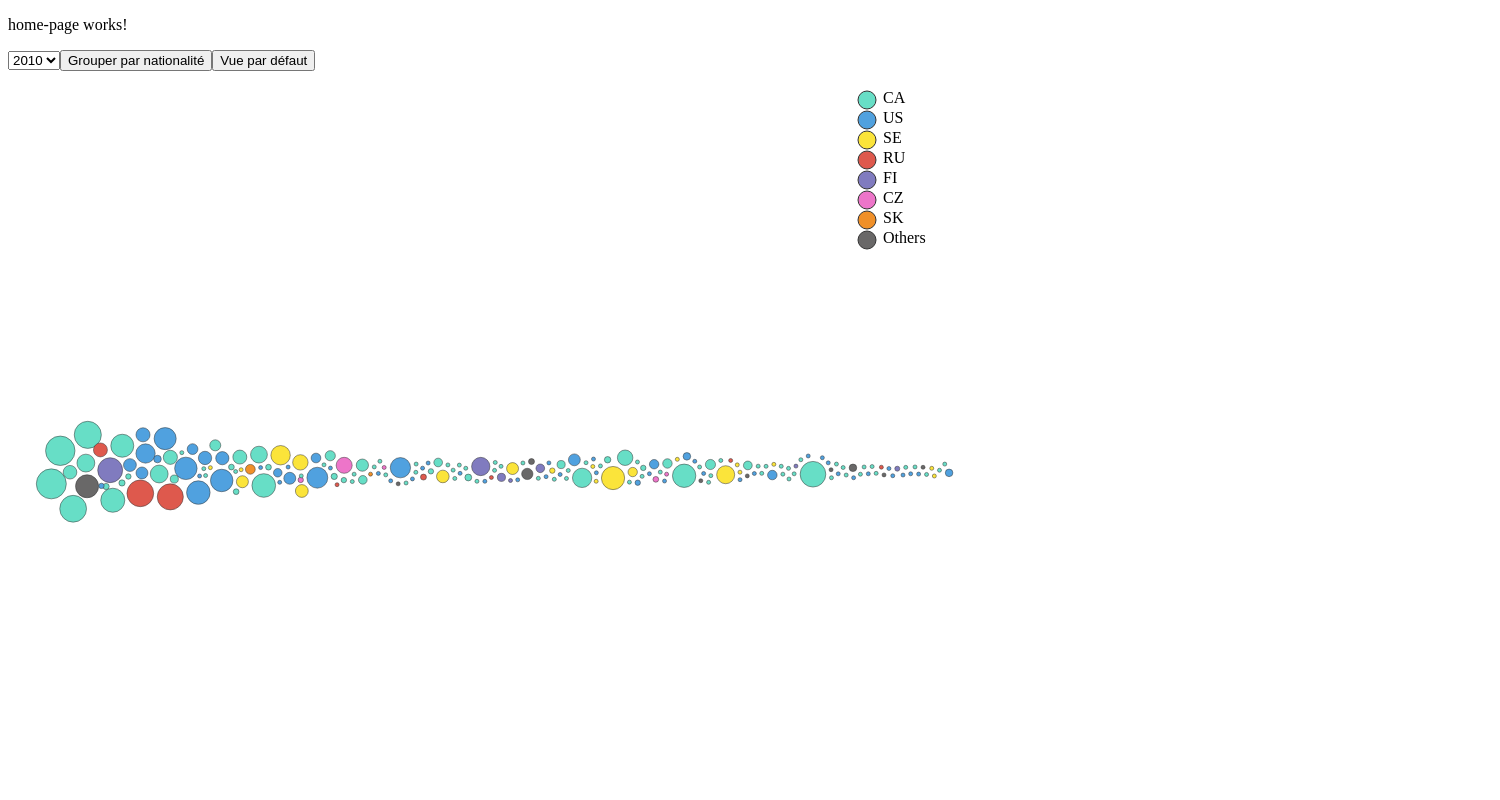
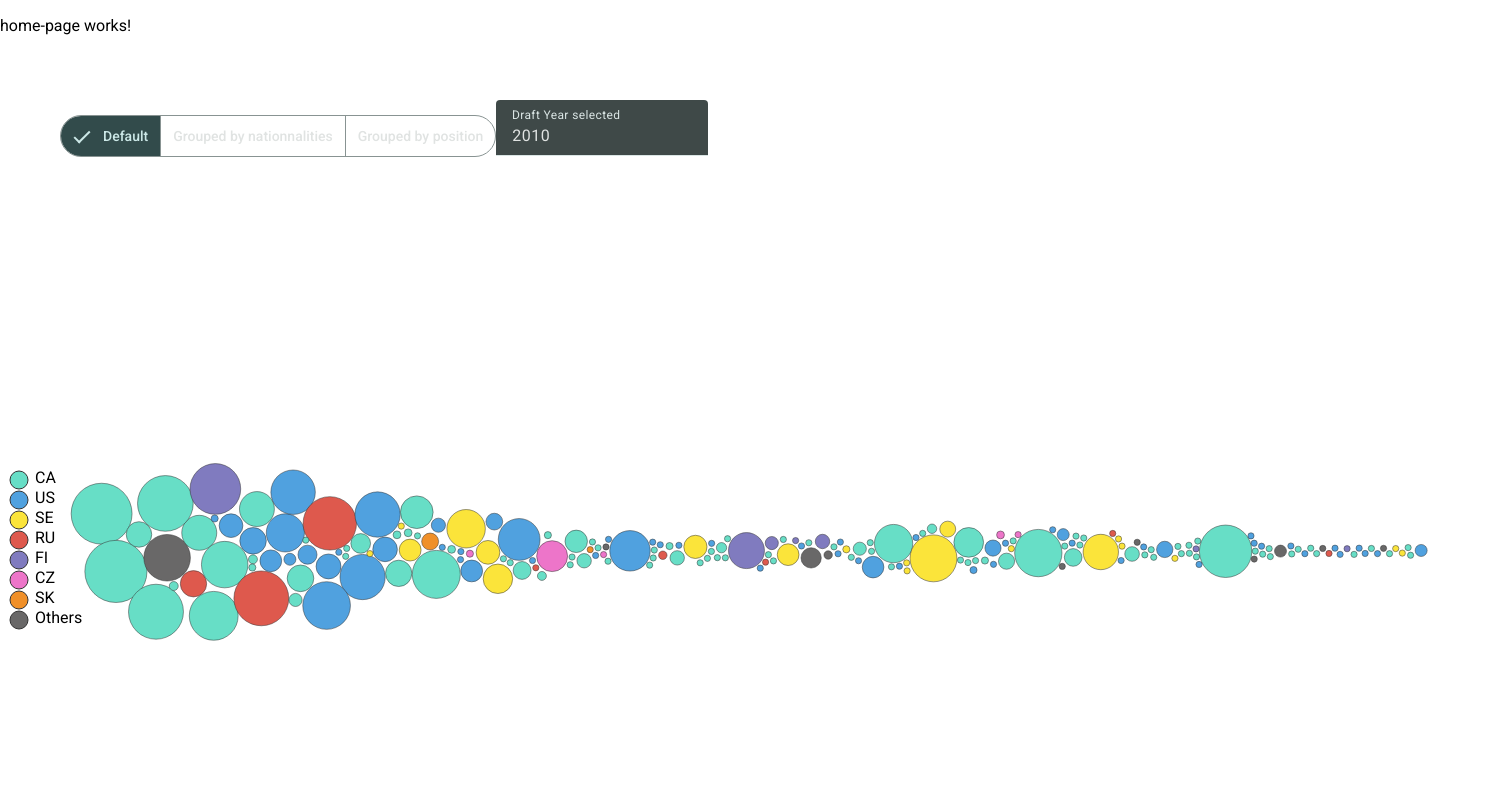
Before and after one commit to MaxenceSigouin/INF8808-Projet, an Angular app in the folder projet-dataviz/: page / in a window 1280 px wide. Shown: the top 800 px of the page, 1500 px wide, since content can reach past the window. Built offline with nearby package versions, Linux system fonts and the light colour scheme.

Commit message:
feat: add beeswarm chart selector

```diff
--- a/projet-dataviz/src/app/components/beeswarm-chart/beeswarm-chart/beeswarm-chart.component.css
+++ b/projet-dataviz/src/app/components/beeswarm-chart/beeswarm-chart/beeswarm-chart.component.css
@@ -0,0 +1,11 @@
+#beeswarm-container{
+
+}
+#beaswarm-chart-topbar{
+    position: absolute;
+    top: 100px;
+    left: 60px;
+    display: flex;
+    flex-direction: row;
+    align-items: baseline;
+}
--- a/projet-dataviz/src/app/components/beeswarm-chart/beeswarm-chart/beeswarm-chart.component.html
+++ b/projet-dataviz/src/app/components/beeswarm-chart/beeswarm-chart/beeswarm-chart.component.html
@@ -1,4 +1,30 @@
-<body>
-  <!-- <button (click)="groupByNationality()">Grouper par nationalité</button>
-  <button (click)="groupByDefault()">Vue par défaut</button> -->
-</body>
+<div id="beeswarm-container">
+  <div id="beaswarm-chart-topbar">
+    <mat-button-toggle-group
+      id="view-toggle"
+      [(ngModel)]="viewSelected"
+      (ngModelChange)="transitionView()"
+      name="viewToggle"
+      aria-label="View Toggle"
+    >
+      <mat-button-toggle value="default">Default</mat-button-toggle>
+      <mat-button-toggle value="nationality"
+        >Grouped by nationnalities</mat-button-toggle
+      >
+      <mat-button-toggle value="position"
+        >Grouped by position</mat-button-toggle
+      >
+    </mat-button-toggle-group>
+    <mat-form-field>
+      <mat-label>Draft Year selected</mat-label>
+      <mat-select
+        [(ngModel)]="draftYearSelected"
+        (ngModelChange)="updateBeeswarmChart(draftYearSelected)"
+      >
+        @for (year of draftYears; track year) {
+        <mat-option [value]="year">{{ year }}</mat-option>
+        }
+      </mat-select>
+    </mat-form-field>
+  </div>
+</div>
--- a/projet-dataviz/src/app/components/beeswarm-chart/beeswarm-chart/beeswarm-chart.component.ts
+++ b/projet-dataviz/src/app/components/beeswarm-chart/beeswarm-chart/beeswarm-chart.component.ts
@@ -3,21 +3,34 @@ import { Component } from '@angular/core';
 import { DataProcessingService } from '../../../services/data-processsing/data-processing.service';
 import { Player } from '../../../interfaces/Player';
 import { ChartStyleManagerService } from '../../../services/chart-style-manager/chart-style-manager.service';
-
+import { MatButtonToggleModule } from '@angular/material/button-toggle';
+import { FormsModule, ReactiveFormsModule } from '@angular/forms';
+import { MatInputModule } from '@angular/material/input';
+import { MatSelectModule } from '@angular/material/select';
+import { MatFormFieldModule } from '@angular/material/form-field';
 @Component({
   selector: 'app-beeswarm-chart',
-  imports: [],
+  imports: [
+    MatButtonToggleModule,
+    FormsModule,
+    ReactiveFormsModule,
+    MatFormFieldModule,
+    MatSelectModule,
+    MatInputModule,
+  ],
   templateUrl: './beeswarm-chart.component.html',
   styleUrl: './beeswarm-chart.component.css',
 })
 export class BeeswarmChartComponent {
-  CHART_HEIGTH: number = 800;
-  CHART_WIDTH: number = 1000;
-
+  CHART_HEIGTH: number = 1000;
+  CHART_WIDTH: number = 1500;
+  viewSelected: string = 'default';
   xScale: d3.ScaleLinear<number, number> | undefined;
   yScale: d3.ScalePoint<string> | undefined;
   radiusScale: d3.ScaleLinear<number, number> | undefined;
   currentData: Player[] = [];
+  draftYears: number[] = [];
+  draftYearSelected: number = 2010;
 
   constructor(
     private dataSrv: DataProcessingService,
@@ -25,8 +38,8 @@ export class BeeswarmChartComponent {
   ) {}
 
   ngAfterViewInit() {
-    this.createDraftYearSelector();
-    this.updateBeeswarmChart(2010);
+    this.updateDraftYearsAvailable();
+    this.updateBeeswarmChart(this.draftYearSelected);
   }
 
   createBeeswarmChart(stat: keyof Player = 'points') {
@@ -41,13 +54,12 @@ export class BeeswarmChartComponent {
     this.xScale = d3
       .scaleLinear()
       .domain([1, d3.max(this.currentData, (d) => d.overall_pick) || 210])
-      .range([60, this.CHART_WIDTH - 60]);
+      .range([150, this.CHART_WIDTH - 80]);
 
     this.yScale = d3
       .scalePoint()
       .domain(this.chartStyleSrv.color.domain())
-      .range([100, this.CHART_HEIGTH - 200])
-      .padding(1);
+      .range([200, this.CHART_HEIGTH - 150]);
 
     const simulation = d3
       .forceSimulation(this.currentData)
@@ -55,14 +67,14 @@ export class BeeswarmChartComponent {
         'x',
         d3.forceX((d: Player) => this.xScale!(d.overall_pick)).strength(1)
       )
-      .force('y', d3.forceY(this.CHART_HEIGTH / 2).strength(0.8))
+      .force('y', d3.forceY(this.CHART_HEIGTH / 2).strength(1))
       .force(
         'collide',
-        d3.forceCollide((d) => this.radiusScale!(d[stat]) + 2)
+        d3.forceCollide((d) => this.radiusScale!(d[stat]) * 2)
       )
       .stop();
 
-    for (let i = 0; i < 120; ++i) simulation.tick();
+    for (let i = 0; i < 300; ++i) simulation.tick();
 
     this.currentData.forEach((d) => {
       d['x0'] = d.x!;
@@ -70,7 +82,7 @@ export class BeeswarmChartComponent {
     });
 
     const tooltip = d3
-      .select('body')
+      .select('#beeswarm-container')
       .append('div')
       .attr('class', 'tooltip')
       .style('position', 'absolute')
@@ -82,7 +94,7 @@ export class BeeswarmChartComponent {
       .style('opacity', 0);
 
     const svg = d3
-      .select('body')
+      .select('#beeswarm-container')
       .append('svg')
       .attr('id', 'beeswarm-chart')
       .attr('height', this.CHART_HEIGTH)
@@ -95,7 +107,11 @@ export class BeeswarmChartComponent {
       .attr('class', 'beeswarm-circle')
       .attr('cx', (d) => d['x0'])
       .attr('cy', (d) => d['y0'])
-      .attr('r', (d) => this.radiusScale!(d[stat]))
+      .attr('r', (d) => {
+        console.log(d[stat]);
+        if (d[stat] === 0) return this.radiusScale!(5);
+        else return this.radiusScale!(5 * d[stat]);
+      })
       .attr(
         'fill',
         (d) =>
@@ -125,29 +141,25 @@ export class BeeswarmChartComponent {
 
     svg
       .append('g')
-      .attr('transform', `translate(0, ${this.CHART_HEIGTH - 30})`)
+      .attr('transform', `translate(0, ${this.CHART_HEIGTH - 40})`)
       .call(d3.axisBottom(this.xScale).ticks(10))
+      .attr('font-size', '16px')
       .append('text')
       .attr('x', this.CHART_WIDTH / 2)
-      .attr('y', 30)
+      .attr('y', 40)
       .attr('fill', '#000')
+      .attr('font-size', '16px')
       .attr('text-anchor', 'middle')
-      .text('Rang de sélection');
+      .text('Draft Position');
 
     this.createLegend();
+    this.transitionView();
   }
 
-  transitionView(view: 'default' | 'grouped') {
+  transitionView() {
     const dur = 1000;
-
-    if (view === 'default') {
-      d3.selectAll<SVGCircleElement, Player>('.beeswarm-circle')
-        .transition()
-        .duration(dur)
-        .ease(d3.easeCubicInOut)
-        .attr('cx', (d) => d['x0'])
-        .attr('cy', (d) => d['y0']);
-    } else {
+    switch (this.viewSelected) {
+      case 'nationality':
         const grouped = d3.group(this.currentData, (d) => d.nationality);
 
         grouped.forEach((players, nationality) => {
@@ -157,12 +169,14 @@ export class BeeswarmChartComponent {
             .forceSimulation(players)
             .force(
               'x',
-            d3.forceX((d: Player) => this.xScale!(d.overall_pick)).strength(0.5)
+              d3
+                .forceX((d: Player) => this.xScale!(d.overall_pick))
+                .strength(0.5)
             )
             .force('y', d3.forceY(() => y).strength(1))
             .force(
               'collide',
-            d3.forceCollide((d) => this.radiusScale!(d.points) + 2)
+              d3.forceCollide((d) => this.radiusScale!(d.points) * 2)
             )
             .alphaDecay(0.05)
             .stop();
@@ -181,37 +195,26 @@ export class BeeswarmChartComponent {
           .ease(d3.easeCubicInOut)
           .attr('cx', (d) => d['x1'])
           .attr('cy', (d) => d['y1']);
+        break;
+
+      case 'position':
+        break;
+
+      default:
+        d3.selectAll<SVGCircleElement, Player>('.beeswarm-circle')
+          .transition()
+          .duration(dur)
+          .ease(d3.easeCubicInOut)
+          .attr('cx', (d) => d['x0'])
+          .attr('cy', (d) => d['y0']);
+        break;
     }
   }
 
-  createDraftYearSelector() {
-    const years = d3.range(1963, 2023);
-    const select = d3
-      .select('body')
-      .append('select')
-      .attr('id', 'year-selector')
-      .on('change', (event) => {
-        const selectedYear = +event.target.value;
-        this.updateBeeswarmChart(selectedYear);
+  updateDraftYearsAvailable() {
+    this.dataSrv.getDataAsPlayer().then((data: Player[]) => {
+      this.draftYears = Array.from(new Set(data.map((d) => d.year)));
     });
-
-    select
-      .selectAll('option')
-      .data(years)
-      .join('option')
-      .attr('value', (d) => d)
-      .property('selected', (d) => d === 2010)
-      .text((d) => d);
-
-    d3.select('body')
-      .append('button')
-      .text('Grouper par nationalité')
-      .on('click', () => this.transitionView('grouped'));
-
-    d3.select('body')
-      .append('button')
-      .text('Vue par défaut')
-      .on('click', () => this.transitionView('default'));
   }
 
   updateBeeswarmChart(year: number) {
@@ -226,18 +229,19 @@ export class BeeswarmChartComponent {
 
       this.currentData = data;
       this.createBeeswarmChart();
+      this.transitionView();
     });
   }
 
   createLegend() {
     const colorScale = this.chartStyleSrv.color;
     const colorMap = this.chartStyleSrv.customColors;
-    const beeswarmChartSVG = d3.select('#beeswarm-chart');
-    if (!beeswarmChartSVG) return;
 
-    const legend = beeswarmChartSVG
+    const legend = d3
+      .select('#beeswarm-chart')
       .append('g')
-      .attr('transform', `translate(${this.CHART_WIDTH - 150}, 20)`);
+      .attr('id', 'legend-container')
+      .attr('transform', `translate(${10}, ${this.CHART_HEIGTH / 2 - 80})`);
 
     const legendData = colorScale.domain();
 
--- a/projet-dataviz/src/index.html
+++ b/projet-dataviz/src/index.html
@@ -6,8 +6,16 @@
     <base href="/" />
     <meta name="viewport" content="width=device-width, initial-scale=1" />
     <link rel="icon" type="image/x-icon" href="favicon.ico" />
+    <link
+      href="https://fonts.googleapis.com/css2?family=Roboto:wght@300;400;500&display=swap"
+      rel="stylesheet"
+    />
+    <link
+      href="https://fonts.googleapis.com/icon?family=Material+Icons"
+      rel="stylesheet"
+    />
   </head>
-  <body>
+  <body class="mat-typography">
     <app-root></app-root>
   </body>
 </html>
--- a/projet-dataviz/src/styles.css
+++ b/projet-dataviz/src/styles.css
@@ -1 +1,3 @@
 /* You can add global styles to this file, and also import other style files */
+html, body { height: 100%; }
+body { margin: 0; font-family: Roboto, "Helvetica Neue", sans-serif; }
```
Lines whose indentation alone changed are shown as unchanged.
